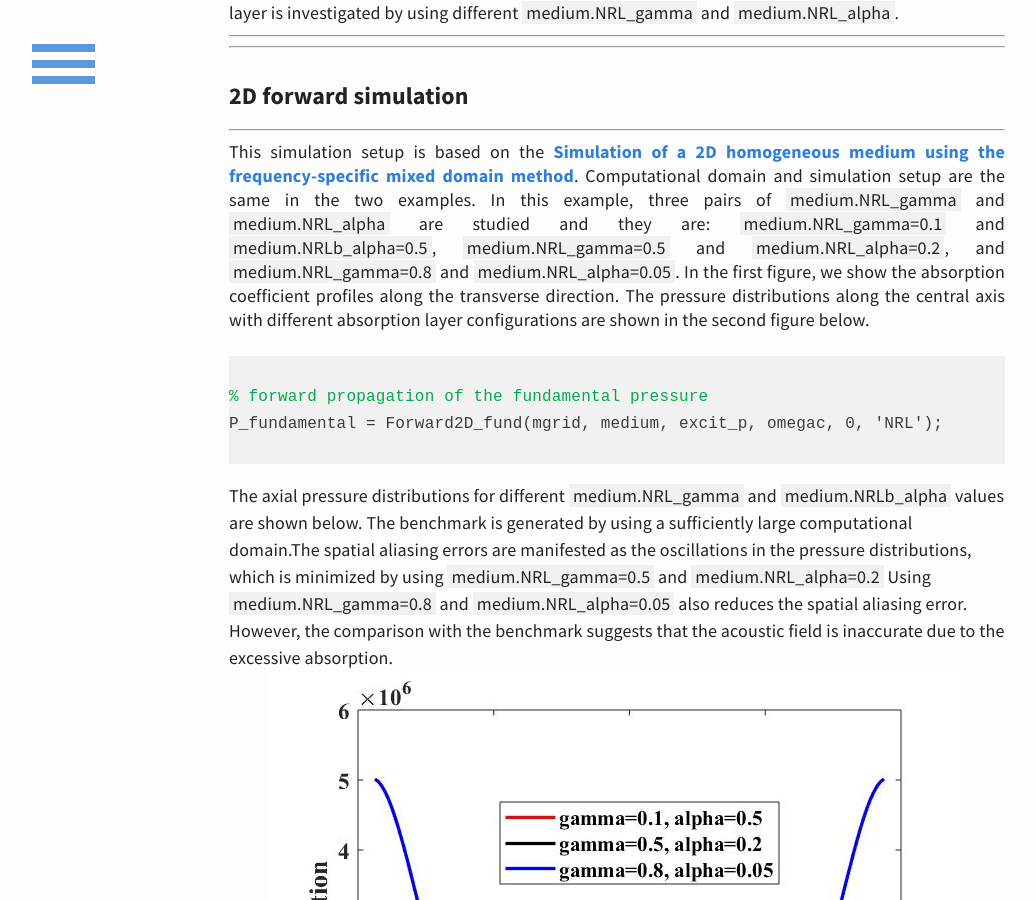
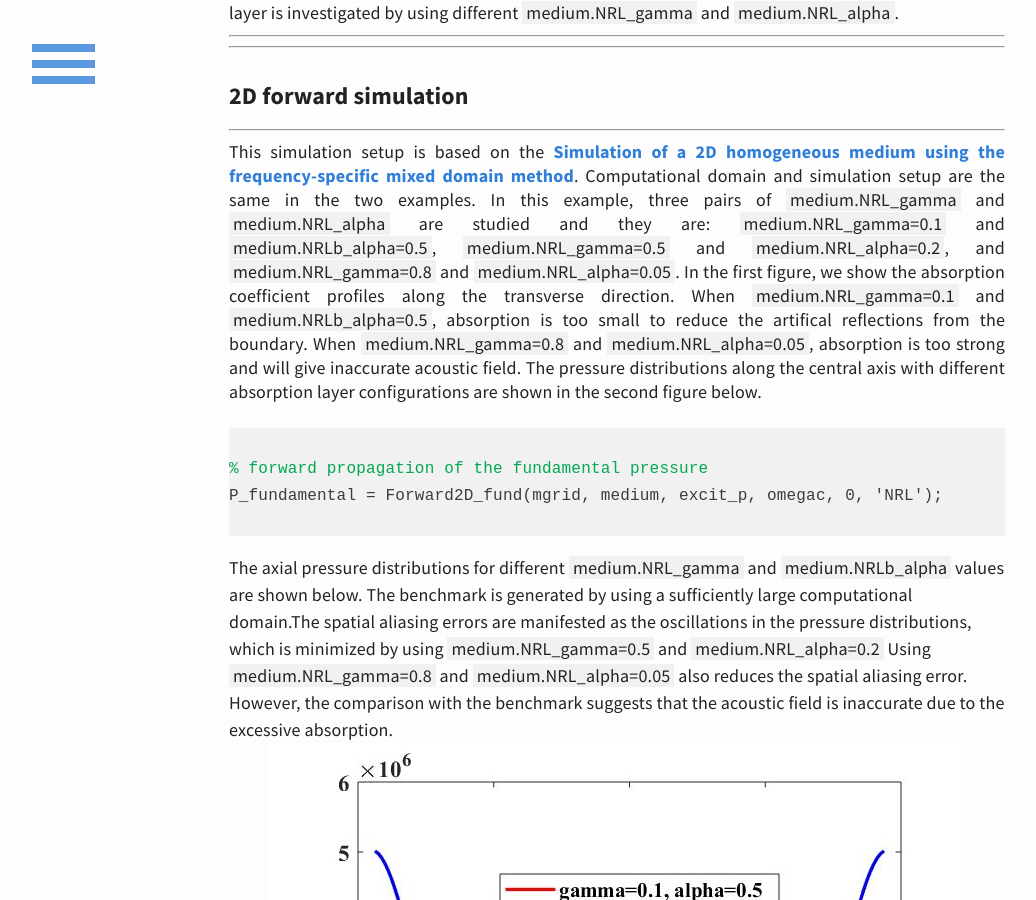
Before and after one commit to m-SOUND/mSOUND, a Jekyll site: the page built from _posts/2019-07-23-2D_absorption.html, in a window 1280 px wide and 900 px high, scrolled down 466 px. Shown: the whole window, without its empty margins (23-1059 px from the left). Built offline with Jekyll 4.4.1, drawn with Linux system fonts in a browser that asks for light colours.

Commit message:
Update 2019-07-23-2D_absorption.html

```diff
--- a/_posts/2019-07-23-2D_absorption.html
+++ b/_posts/2019-07-23-2D_absorption.html
@@ -29,7 +29,11 @@ This simulation setup is based on the
  <span style="background-color:#f1f1f1">medium.NRL_gamma=0.1</span> and <span style="background-color:#f1f1f1">medium.NRLb_alpha=0.5</span>,
  <span style="background-color:#f1f1f1">medium.NRL_gamma=0.5</span> and <span style="background-color:#f1f1f1">medium.NRL_alpha=0.2</span>, and
  <span style="background-color:#f1f1f1">medium.NRL_gamma=0.8</span> and <span style="background-color:#f1f1f1">medium.NRL_alpha=0.05</span>.
- In the first figure, we show the absorption coefficient profiles along the transverse direction.
+ In the first figure, we show the absorption coefficient profiles along the transverse direction. When
+ <span style="background-color:#f1f1f1">medium.NRL_gamma=0.1</span> and <span style="background-color:#f1f1f1">medium.NRLb_alpha=0.5</span>,
+ absorption is too small to reduce the artifical reflections from the boundary. When
+ <span style="background-color:#f1f1f1">medium.NRL_gamma=0.8</span> and <span style="background-color:#f1f1f1">medium.NRL_alpha=0.05</span>,
+ absorption is too strong and will give inaccurate acoustic field.
  The pressure distributions along the central axis with different absorption layer configurations are shown in the second figure below.
 
 <pre>
```
